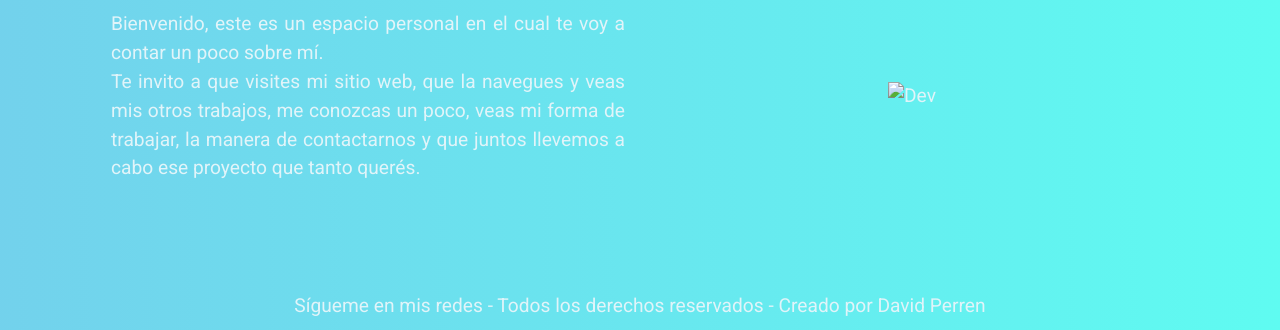
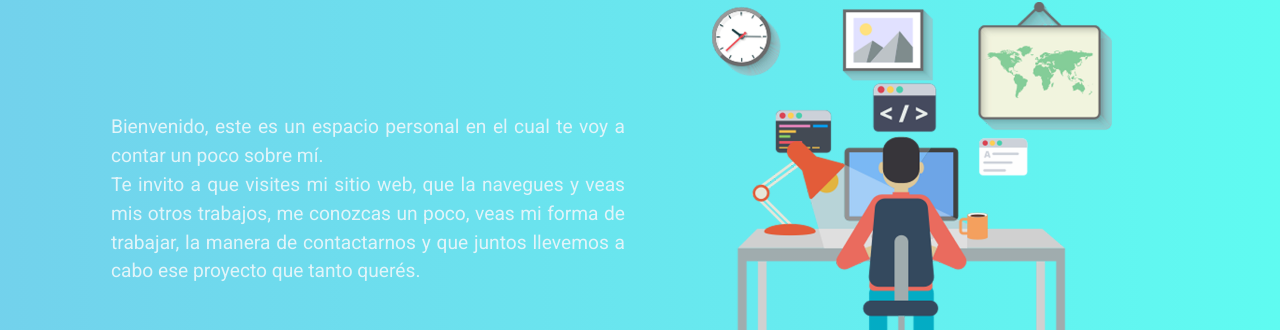
Before and after one commit to davidp05/Portfolio, a website: page index.html in a window 1280 px wide. Shown: the part 167-497 px from the top of the page. Drawn offline with nearby package versions, Linux system fonts and the light colour scheme; the site is published under a folder, as on GitHub Pages, so addresses that start at the root find nothing.

Commit message:
Se modificaron los enlaces para que se vean en github

```diff
--- a/index.html
+++ b/index.html
@@ -34,7 +34,7 @@
             <p class="par" >Bienvenido, este es un espacio personal en el cual te voy a contar un poco sobre mí. <br>
                 Te invito a que visites mi sitio web, que la navegues y veas mis otros trabajos, me conozcas un poco, veas mi forma de trabajar, la manera de contactarnos y que juntos llevemos a cabo ese proyecto que tanto querés.</p>
             <div class="dev">
-                <img src="/Img/desarrollador.png" alt="Dev">
+                <img src="Img/desarrollador.png" alt="Dev">
             </div>
             </div>
             </div>
```
